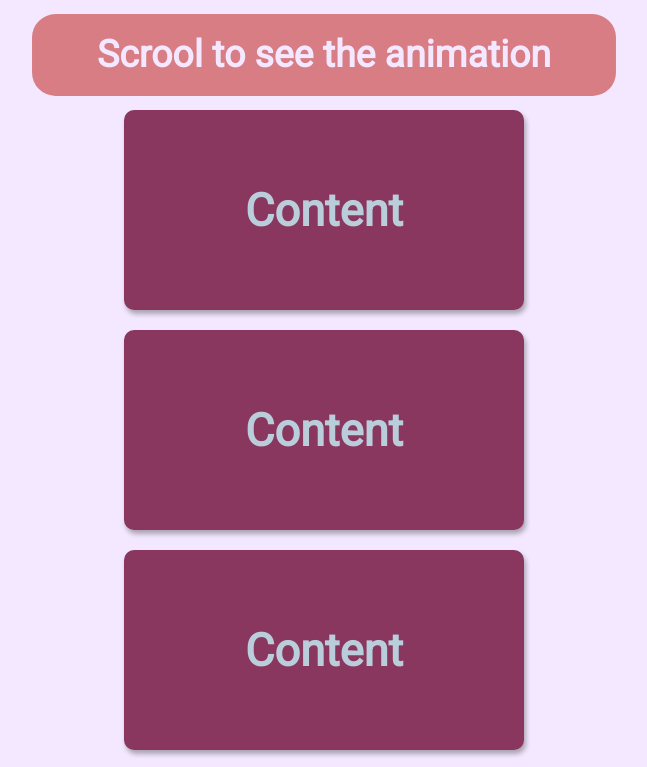
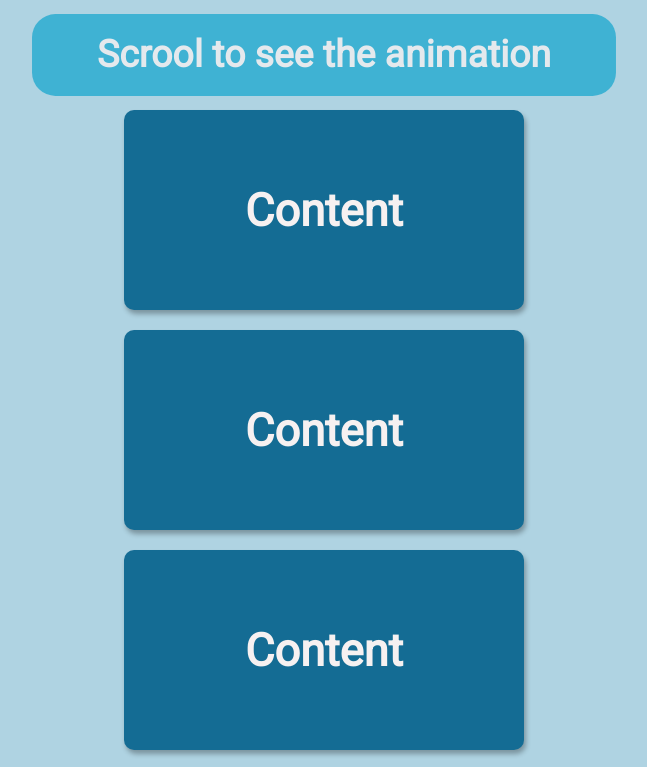
Before and after one commit to arso-k/scroll-animation, a plain HTML site: page index.html in a window 1280 px wide. Shown: the top 767 px of the page, without its empty margins (316-963 px from the left). Drawn offline with Linux system fonts and the light colour scheme.

Commit message:
Update style.css

```diff
--- a/style.css
+++ b/style.css
@@ -5,8 +5,8 @@
 }
 
 body {
-  background-color: #f3e8ff;
-  color: #f3e8ff;
+  background-color: #AFD3E2;
+  color: #F6F1F1;
   font-family: "Roboto", sans-serif;
   display: flex;
   flex-direction: column;
@@ -25,7 +25,7 @@ h1 {
   width: 500px;
   height: 70px;
   border-radius: 20px;
-  background-color: #ce5959;
+  background-color: #19A7CE;
   animation: pulsate 4s ease-out infinite;
 }
 
@@ -45,8 +45,8 @@ h1 {
 }
 
 .box {
-  background-color: #89375f;
-  color: #bacddb;
+  background-color: #146C94;
+  color: #F6F1F1;
   display: flex;
   align-items: center;
   justify-content: center;
```
